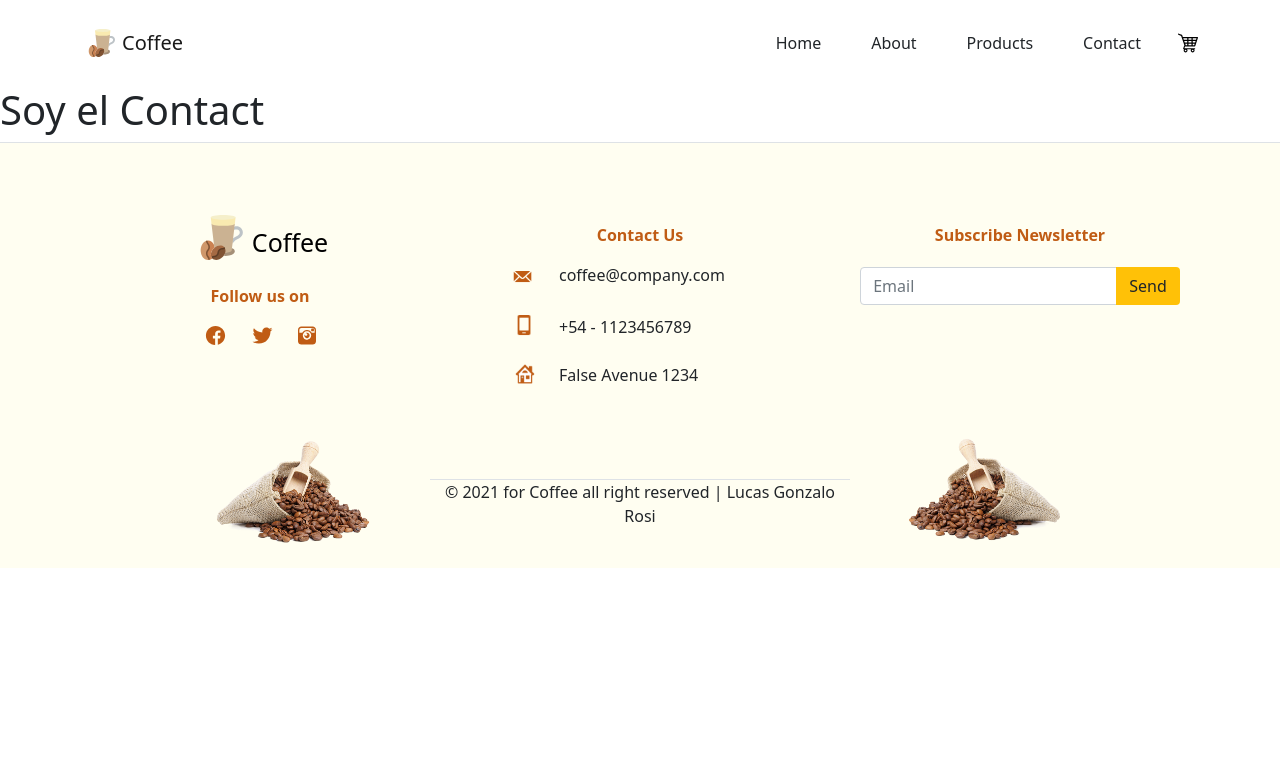
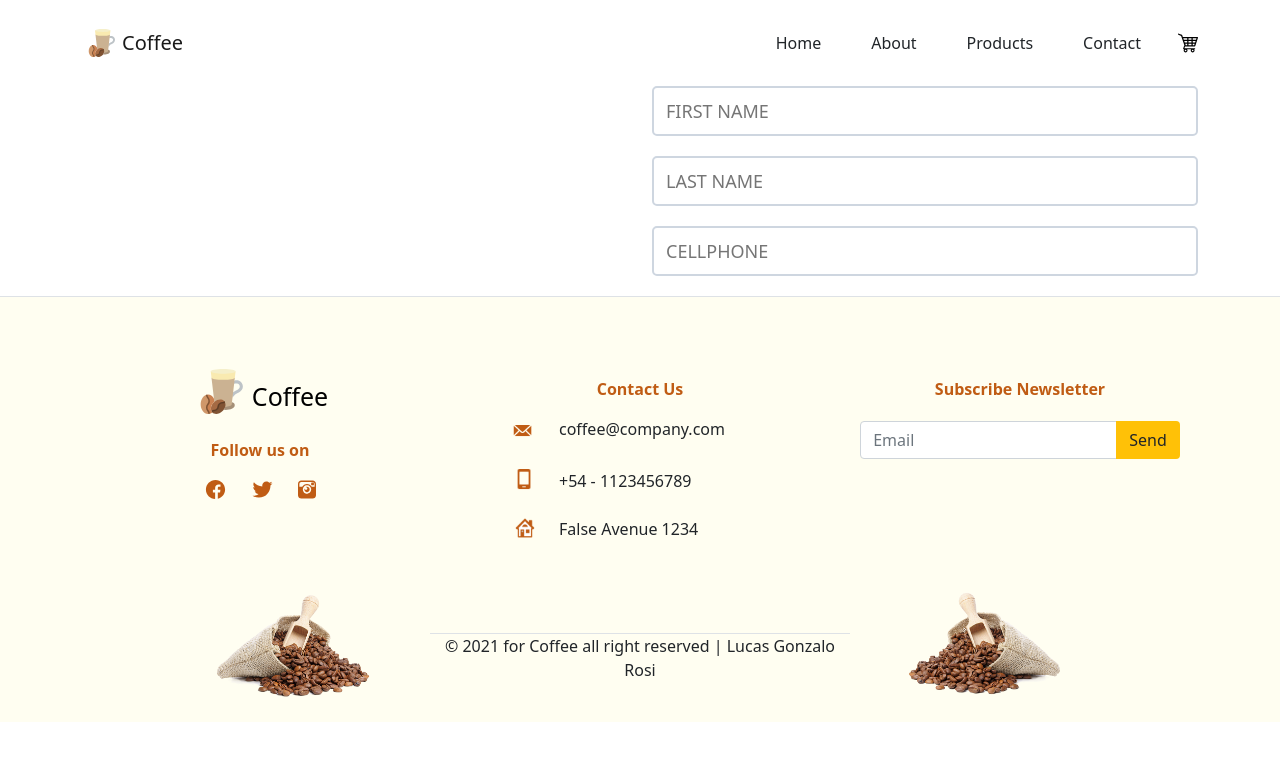
Before and after one commit to LGRosi/coffee-react, a React (Create React App) app: page /contact in a window 1280 px wide. Shown: the top 760 px of the page. Built offline with nearby package versions, Linux system fonts and the light colour scheme.

Commit message:
Comienzo de ContactForm

```diff
--- a/src/components/CoffeeProducts.jsx
+++ b/src/components/CoffeeProducts.jsx
@@ -1,7 +1,7 @@
 import React from "react";
 import "./styles/CoffeeProducts.css";
+import GranosCafe from "../images/GranosCafe.svg";
 import carrito from "../images/Carrito.svg";
-import GranosCafe from "../images/GranosCafe.svg";
 import cafe1 from "../images/cafe1.png";
 import cafe2 from "../images/cafe2.png";
 import cafe3 from "../images/cafe3.png";
@@ -9,7 +9,62 @@ import cafe4 from "../images/cafe4.png";
 import cafe5 from "../images/cafe5.png";
 import cafe6 from "../images/cafe6.png";
 
+//EN LA CLASE 17 DE PLATZI
+
 class CoffeeProducts extends React.Component {
+  state = {
+    data: [
+      {
+        id: 1,
+        img: "../images/cafe1.png",
+        title: "Guatemala Antigua",
+        description1: "MEDIUM ROAST",
+        description2: "Coffee beans Mildly spicy cocoa aroma",
+        price: "2.88",
+      },
+      {
+        id: 2,
+        img: "../images/cafe2.png",
+        title: "Colombia",
+        description1: "MEDIUM ROAST",
+        description2: "Coffee beans Intense flavor and nutty nuance",
+        price: "2.99",
+      },
+      {
+        id: 3,
+        img: "../images/cafe3.png",
+        title: "Kenya",
+        description1: "MEDIUM ROAST",
+        description2: "Coffee beans Juicy, intense and complex",
+        price: "2.50",
+      },
+      {
+        id: 4,
+        img: "../images/cafe4.png",
+        title: "Sumatra",
+        description1: "DARK ROAST",
+        description2: "Coffee beans Earthy and herbaceous",
+        price: "2.75",
+      },
+      {
+        id: 5,
+        img: "../images/cafe5.png",
+        title: "Verona",
+        description1: "DARK ROAST",
+        description2: "Coffee grains Black cocoa, roasted sweet",
+        price: "2.98",
+      },
+      {
+        id: 6,
+        img: "../images/cafe6.png",
+        title: "Espresso Roast",
+        description1: "DARK ROAST",
+        description2: "Coffee beans Aromatic and caramelized",
+        price: "2.60",
+      },
+    ],
+  };
+
   render() {
     return (
       <React.Fragment>
@@ -29,7 +84,7 @@ class CoffeeProducts extends React.Component {
                     <img
                       src={cafe1}
                       className="card-img-top SizeCoffee4 m-auto mt-2"
-                      alt="..."
+                      alt="Taza de café"
                     />
                     <div className="card-body m-auto w-75 border-bottom">
                       <h3 className="h5 ColorH3">Guatemala Antigua</h3>
@@ -70,7 +125,7 @@ class CoffeeProducts extends React.Component {
                     <img
                       src={cafe2}
                       className="card-img-top SizeCoffee2 m-auto"
-                      alt="..."
+                      alt="Taza de café"
                     />
                     <div className="card-body m-auto w-75 border-bottom">
                       <h3 className="h5 ColorH3">Colombia</h3>
@@ -111,7 +166,7 @@ class CoffeeProducts extends React.Component {
                     <img
                       src={cafe3}
                       className="card-img-top SizeCoffee m-auto"
-                      alt="..."
+                      alt="Taza de café"
                     />
                     <div className="card-body m-auto w-75 border-bottom">
                       <h3 className="h5 ColorH3">Kenya</h3>
@@ -146,17 +201,13 @@ class CoffeeProducts extends React.Component {
                     </div>
                   </div>
                 </div>
-              </div>
-            </div>
 
-            <div className="col-12 mt-4">
-              <div className="row">
                 <div className="col-4">
                   <div className="card border-0" width="18rem">
                     <img
                       src={cafe4}
                       className="card-img-top SizeCoffee m-auto mt-4"
-                      alt="..."
+                      alt="Taza de café"
                     />
                     <div className="card-body m-auto w-75 border-bottom">
                       <h3 className="h5 ColorH3">Sumatra</h3>
@@ -197,7 +248,7 @@ class CoffeeProducts extends React.Component {
                     <img
                       src={cafe5}
                       className="card-img-top SizeCoffee m-auto"
-                      alt="..."
+                      alt="Taza de café"
                     />
                     <div className="card-body m-auto w-75 border-bottom">
                       <h3 className="h5 ColorH3">Verona</h3>
@@ -238,7 +289,7 @@ class CoffeeProducts extends React.Component {
                     <img
                       src={cafe6}
                       className="card-img-top SizeCoffee3 m-auto pb-0"
-                      alt="..."
+                      alt="Taza de café"
                     />
                     <div className="card-body m-auto w-75 pt-0 border-bottom">
                       <h3 className="h5 ColorH3">Espresso Roast</h3>
--- /dev/null
+++ b/src/components/ContactForm.jsx
@@ -0,0 +1,42 @@
+import React from "react";
+import './styles/ContactForm.css';
+
+class ContactForm extends React.Component {
+  render() {
+    return (
+      <React.Fragment>
+        <form action="/" className="formulario-tarjeta">
+          <div className="grupo">
+            <input
+              className="inputNumero"
+              type="text"
+              placeholder="First name"
+              name="cardNumber"
+              autoComplete="off"
+            />
+          </div>
+          <div className="grupo">
+            <input
+              className="inputNumero"
+              type="text"
+              placeholder="Last name"
+              name="cardNumber"
+              autoComplete="off"
+            />
+          </div>
+          <div className="grupo">
+            <input
+              className="inputNumero"
+              type="text"
+              placeholder="Cellphone"
+              name="cardNumber"
+              autoComplete="off"
+            />
+          </div>
+        </form>
+      </React.Fragment>
+    );
+  }
+}
+
+export default ContactForm;
--- a/src/components/FormCreditCard.jsx
+++ b/src/components/FormCreditCard.jsx
@@ -21,6 +21,7 @@ class FormCreditCard extends React.Component {
                     onChange={this.props.onChange}
                     name="cardNumber"
                     value={this.props.formValues.cardNumber}
+                    autoComplete="off"
                   />
                 </div>
                 <div className="grupo">
@@ -31,6 +32,7 @@ class FormCreditCard extends React.Component {
                     onChange={this.props.onChange}
                     name="cardholderName"
                     value={this.props.formValues.cardholderName}
+                    autoComplete="off"
                   />
                 </div>
                 <div className="flexbox">
@@ -90,6 +92,7 @@ class FormCreditCard extends React.Component {
                       onChange={this.props.onChange}
                       name="ccv"
                       value={this.props.formValues.ccv}
+                      autoComplete="off"
                     />
                   </div>
                 </div>
--- /dev/null
+++ b/src/components/styles/ContactForm.css
@@ -0,0 +1,77 @@
+
+.formulario-tarjeta input,
+.formulario-tarjeta select,
+.btn-enviar {
+	border: 2px solid #CED6E0;
+	font-size: 18px;
+	height: 50px;
+	width: 100%;
+	padding: 5px 12px;
+	transition: .3s ease all;
+	border-radius: 5px;
+}
+
+.formulario-tarjeta input:hover,
+.formulario-tarjeta select:hover {
+	border: 2px solid #93BDED;
+}
+
+.formulario-tarjeta input:focus,
+.formulario-tarjeta select:focus {
+	outline: rgb(4,4,4);
+	box-shadow: 1px 7px 10px -5px rgba(90,116,148,0.3);
+}
+
+.formulario-tarjeta input {
+	margin-bottom: 20px;
+	text-transform: uppercase;
+}
+
+.formulario-tarjeta .flexbox {
+	display: flex;
+	justify-content: space-between;
+}
+
+.formulario-tarjeta .expira {
+	width: 100%;
+}
+
+.formulario-tarjeta .ccv {
+	min-width: 50px;
+}
+
+.formulario-tarjeta .grupo-select {
+	width: 100%;
+	margin-right: 15px;
+	position: relative;
+}
+
+.formulario-tarjeta select {
+	-webkit-appearance: none;
+}
+
+.formulario-tarjeta .grupo-select .i {
+	position: absolute;
+	color: #CED6E0;
+	top: 18px;
+	right: 15px;
+	transition: .3s ease all;
+}
+
+.formulario-tarjeta .grupo-select:hover i {
+	color: #93bfed;
+}
+
+.formulario-tarjeta .btn-enviar {
+	border: none;
+	padding: 10px;
+	font-size: 22px;
+	color: #fff;
+	background: #2364d2;
+	box-shadow: 2px 2px 10px 0px rgba(0,85,212,0.4);
+	cursor: pointer;
+}
+
+.formulario-tarjeta .btn-enviar:hover {
+	background: #1850b1;
+}
--- a/src/pages/Contact.jsx
+++ b/src/pages/Contact.jsx
@@ -1,11 +1,19 @@
 import React from "react";
+import ContactForm from "../components/ContactForm";
 
 class Contact extends React.Component {
   render() {
     return (
-        <div>
-            <h1>Soy el Contact</h1>
-        </div>
+      <React.Fragment>
+        <section className="container">
+            <div className="row">
+              <div className="col-6"></div>
+              <div className="col-6">
+                  <ContactForm />
+              </div>
+            </div>
+        </section>
+      </React.Fragment>
     );
   }
 }
```
Also changed, not shown: src/components/ASingleCoffee.jsx (added, +52 -0 lines), src/images/fotoContact.jpg (added).
